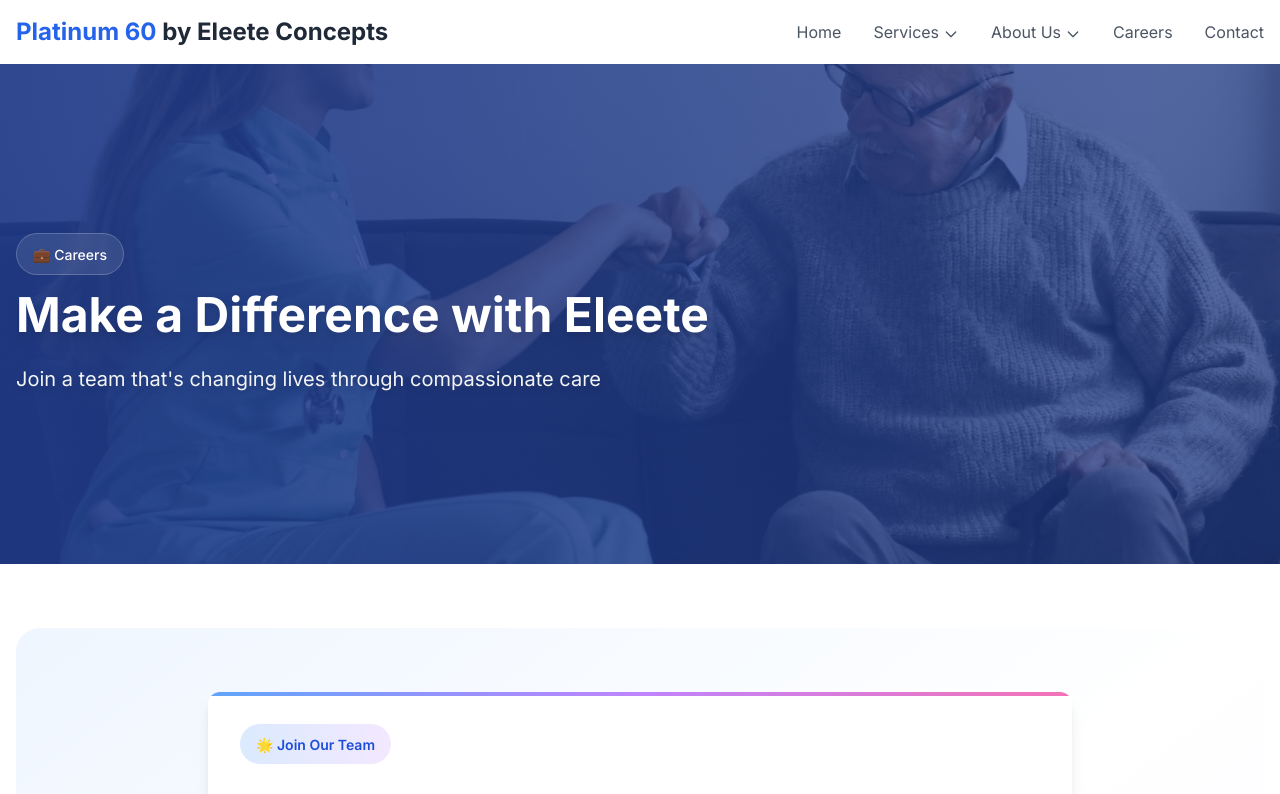
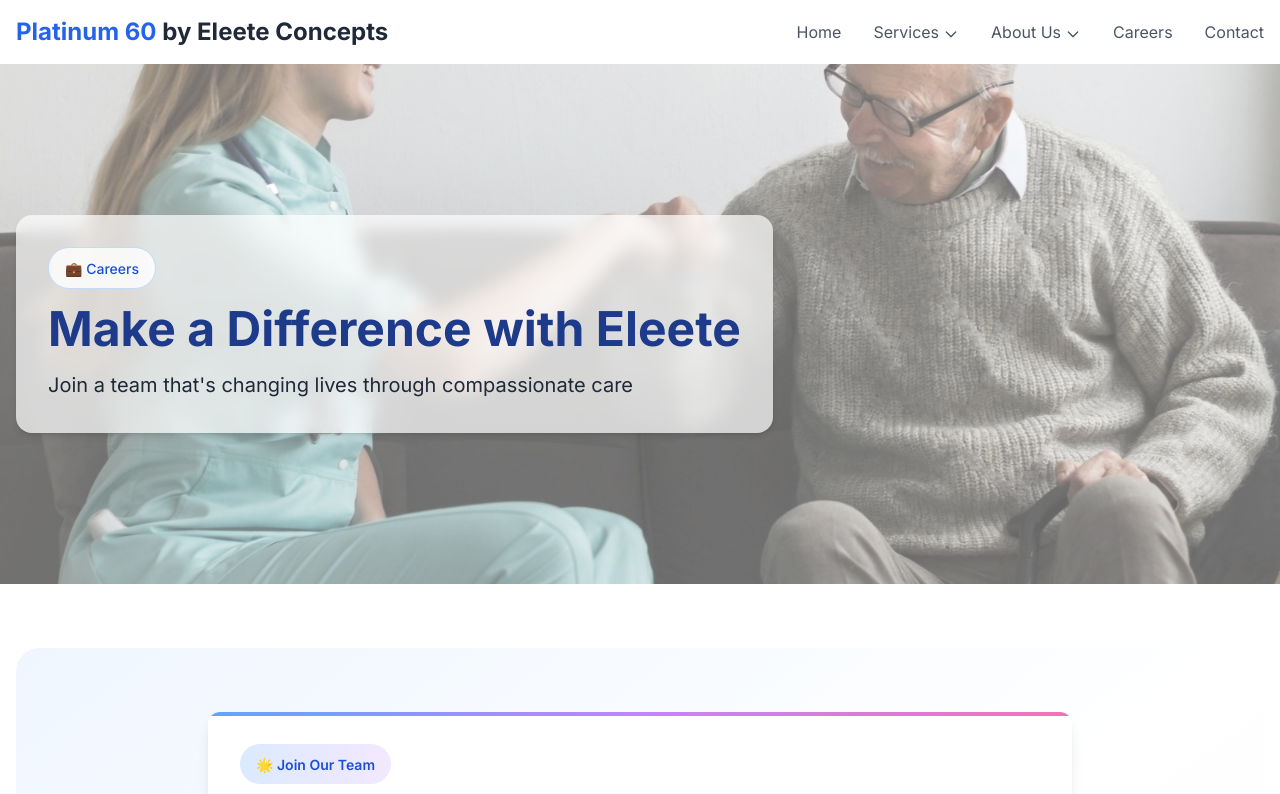
Before and after one commit to trwelk/Eleeteco, a Next.js app: page /careers in a window 1280 px wide. Shown: the top 794 px of the page. Built offline with nearby package versions, Linux system fonts and the light colour scheme.

Commit message:
home page styles

```diff
--- a/src/app/careers/page.tsx
+++ b/src/app/careers/page.tsx
@@ -41,26 +41,26 @@
 export default function Careers() {
   return (
     <div className="space-y-16">
-      {/* Hero Section */}
-      <section className="relative h-[500px] w-full">
+      {/* Hero Section - light overlay, full-width content panel */}
+      <section className="relative h-[520px] w-full overflow-hidden">
         <div className="absolute inset-0 w-full h-full">
           <CustomImage
             src="/images/9.jpeg"
             alt="Careers at Eleete"
             priority
-            className="w-full h-full object-cover"
+            className="w-full h-full"
           />
-          <div className="absolute inset-0 bg-gradient-to-r from-blue-900/90 to-blue-900/70" />
+          <div className="absolute inset-0 bg-white/40 pointer-events-none" />
         </div>
-        <div className="relative container mx-auto px-4 h-full flex items-center">
-          <div className="max-w-3xl text-white hero-text-enhanced">
-            <div className="inline-block mb-4 px-4 py-2 bg-white/10 backdrop-blur-sm rounded-full border border-white/20">
-              <span className="text-sm font-medium">💼 Careers</span>
+        <div className="relative z-10 container mx-auto px-4 h-full flex items-center">
+          <div className="max-w-4xl bg-white/70 backdrop-blur rounded-2xl p-6 md:p-8 shadow-md">
+            <div className="inline-block mb-4 px-4 py-2 bg-white/80 rounded-full border border-blue-200">
+              <span className="text-sm font-medium text-blue-700">💼 Careers</span>
             </div>
-            <h1 className="text-4xl md:text-5xl font-bold mb-6">
+            <h1 className="text-4xl md:text-5xl font-bold mb-4 text-blue-900">
               Make a Difference with Eleete
             </h1>
-            <p className="text-xl text-gray-100 leading-relaxed">
+            <p className="text-xl text-gray-800 leading-relaxed">
               Join a team that's changing lives through compassionate care
             </p>
           </div>
```
